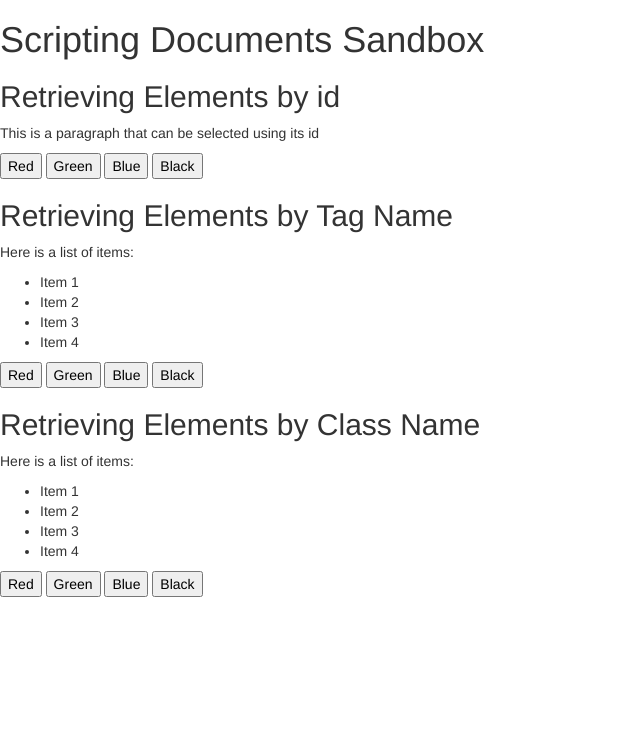
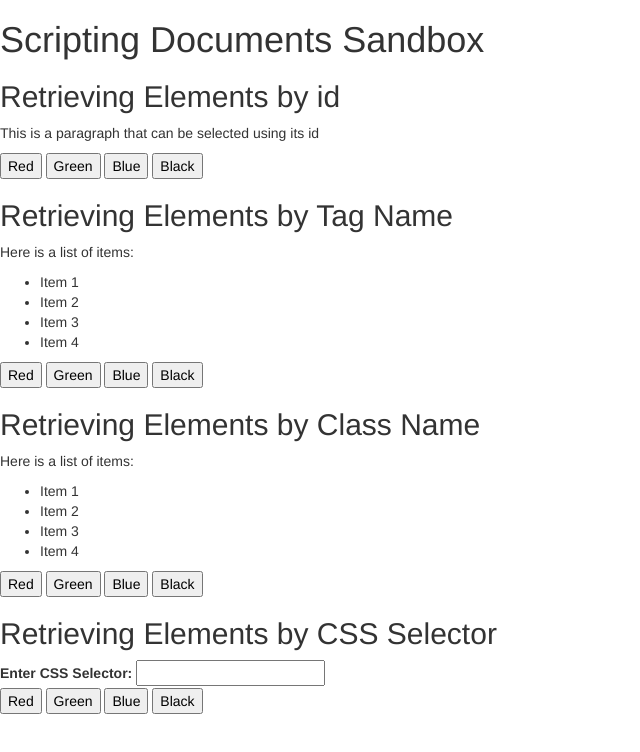
Before and after one commit to martinrist/javascript-sandbox, a plain HTML site: page javascript-the-definitive-guide/scripting-documents.html in a window 1280 px wide. Shown: the whole page, without its empty margins (0-640 px from the left). Drawn offline with nearby package versions, Linux system fonts and the light colour scheme; a script that the page names is missing.

Commit message:
Add example of selecting and updating DOM elements using CSS selector

```diff
--- a/javascript-the-definitive-guide/scripting-documents.html
+++ b/javascript-the-definitive-guide/scripting-documents.html
@@ -39,6 +39,16 @@
 <button onclick="DOM.changeElementColourByClassName('odd', '#0000FF');">Blue</button>
 <button onclick="DOM.changeElementColourByClassName('odd', '#000000');">Black</button>
 
+<h2>Retrieving Elements by CSS Selector</h2>
+<label for="selector">Enter CSS Selector:</label>
+<input type="text" id="selector"/>
+<br/>
+<button onclick="DOM.changeElementColourByCSSSelector($('#selector').val(), '#FF0000');">Red</button>
+<button onclick="DOM.changeElementColourByCSSSelector($('#selector').val(), '#00FF00');">Green</button>
+<button onclick="DOM.changeElementColourByCSSSelector($('#selector').val(), '#0000FF');">Blue</button>
+<button onclick="DOM.changeElementColourByCSSSelector($('#selector').val(), '#000000');">Black</button>
+
 </body>
+<script src="https://code.jquery.com/jquery.js"></script>
 <script src="../js/javascript-the-definitive-guide/scripting-documents.js"></script>
 </html>
--- a/js/javascript-the-definitive-guide/scripting-documents.coffee
+++ b/js/javascript-the-definitive-guide/scripting-documents.coffee
@@ -20,8 +20,11 @@ window.DOM = ( ->
   changeElementColourById = (id, colour) ->
     changeElements(document.getElementById, id, changeElementColour(colour))
 
+  changeElementColourByCSSSelector = (selector, colour) ->
+    changeElements(document.querySelectorAll, selector, changeElementColour(colour))
+
   changeElementColourById: changeElementColourById
   changeElementColourByTagName: changeElementColourByTagName
   changeElementColourByClassName: changeElementColourByClassName
-
+  changeElementColourByCSSSelector : changeElementColourByCSSSelector
 )()
```
